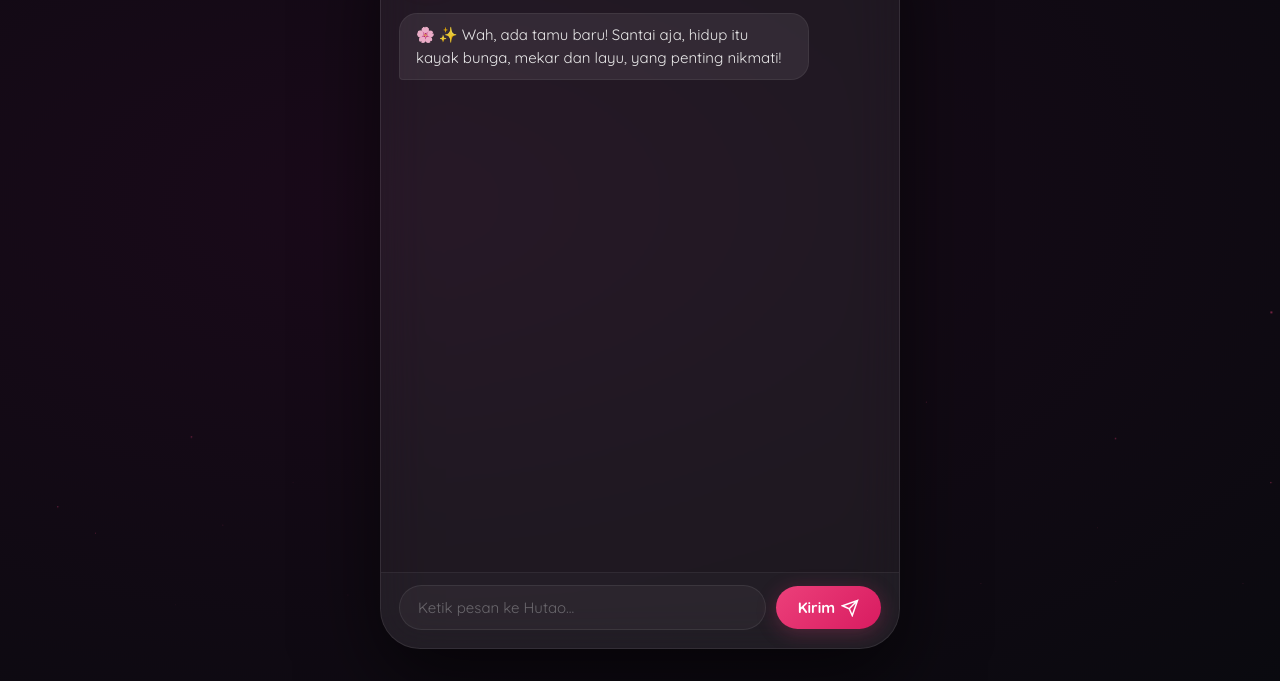
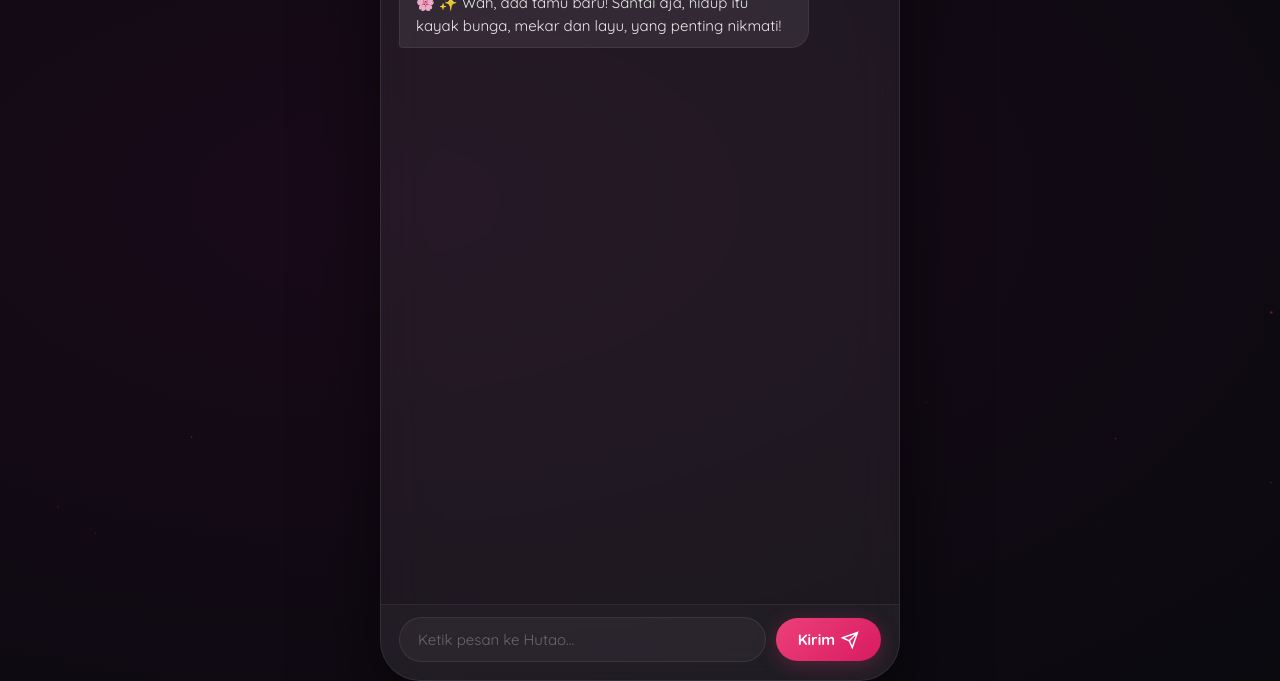
Before and after one commit to Faizz772/Asisten-HuTao, a website: page public/index.html in a window 1280 px wide. Shown: the part 119-800 px from the top of the page. Drawn offline with Linux system fonts and the light colour scheme.

Commit message:
Refactor CSS styles for improved layout and readability

```diff
--- a/public/style.css
+++ b/public/style.css
@@ -1,22 +1,26 @@
-/* ===== RESET ===== */
+/* Reset */
 * {
   margin: 0;
   padding: 0;
   box-sizing: border-box;
 }
 
+html, body {
+  height: 100%;
+  overflow: hidden;
+}
+
 body {
   font-family: 'Quicksand', sans-serif;
-  min-height: 100vh;
   display: flex;
   justify-content: center;
   align-items: center;
   background: #0a0a0f;
-  padding: 20px;
-  overflow: hidden;
+  padding: 0;
+  margin: 0;
 }
 
-/* ===== PARTICLES ===== */
+/* ===== PARTICLE ===== */
 #particles {
   position: fixed;
   top: 0;
@@ -48,8 +52,8 @@ body {
 #app {
   width: 100%;
   max-width: 520px;
-  height: 92vh;
-  min-height: 500px;
+  height: 100dvh;
+  max-height: 100dvh;
   background: rgba(255, 255, 255, 0.06);
   backdrop-filter: blur(24px);
   -webkit-backdrop-filter: blur(24px);
@@ -103,8 +107,8 @@ body {
 }
 
 @keyframes statusPulse {
-  0%, 100% { opacity: 1; transform: scale(1); }
-  50% { opacity: 0.5; transform: scale(0.85); }
+  0%,100% { opacity:1; transform:scale(1); }
+  50% { opacity:0.5; transform:scale(0.85); }
 }
 
 .header-text h1 {
@@ -126,13 +130,13 @@ body {
 /* ===== CHAT BOX ===== */
 #chat-box {
   flex: 1;
+  min-height: 0; /* penting untuk flex shrink */
   padding: 16px 18px 8px;
   overflow-y: auto;
   display: flex;
   flex-direction: column;
   gap: 10px;
   scroll-behavior: smooth;
-  min-height: 100px;
 }
 
 #chat-box::-webkit-scrollbar {
@@ -146,7 +150,7 @@ body {
   border-radius: 10px;
 }
 
-/* ===== MESSAGE BUBBLE ===== */
+/* ===== MESSAGE ===== */
 .message {
   max-width: 85%;
   padding: 10px 16px;
@@ -183,7 +187,7 @@ body {
   content: "🌸 ";
 }
 
-/* ===== TYPING INDICATOR ===== */
+/* ===== TYPING ===== */
 .typing-indicator {
   align-self: flex-start;
   background: rgba(255,255,255,0.06);
@@ -205,11 +209,11 @@ body {
 .typing-indicator span:nth-child(3) { animation-delay: 0.4s; }
 
 @keyframes typingBounce {
-  0%, 60%, 100% { transform: translateY(0); opacity: 0.3; }
-  30% { transform: translateY(-8px); opacity: 1; }
+  0%,60%,100% { transform:translateY(0); opacity:0.3; }
+  30% { transform:translateY(-8px); opacity:1; }
 }
 
-/* ===== INPUT AREA - DIPASTIKAN MUNCUL ===== */
+/* ===== INPUT AREA – PASTI MUNCUL ===== */
 #input-area {
   padding: 12px 18px 18px;
   display: flex;
@@ -255,7 +259,7 @@ body {
   font-size: 15px;
   font-family: 'Quicksand', sans-serif;
   cursor: pointer;
-  transition: 0.3s cubic-bezier(0.34, 1.56, 0.64, 1);
+  transition: 0.3s cubic-bezier(0.34,1.56,0.64,1);
   display: flex;
   align-items: center;
   gap: 6px;
@@ -278,17 +282,11 @@ body {
   cursor: not-allowed;
 }
 
-/* ===== RESPONSIVE ===== */
+/* ===== RESPONSIVE (HP) ===== */
 @media (max-width: 540px) {
-  body {
-    padding: 0;
-  }
   #app {
-    height: 100vh;
+    border-radius: 0;
     max-width: 100%;
-    border-radius: 0;
-    width: 100%;
-    min-height: 100vh;
   }
   .avatar-img {
     width: 42px;
```
